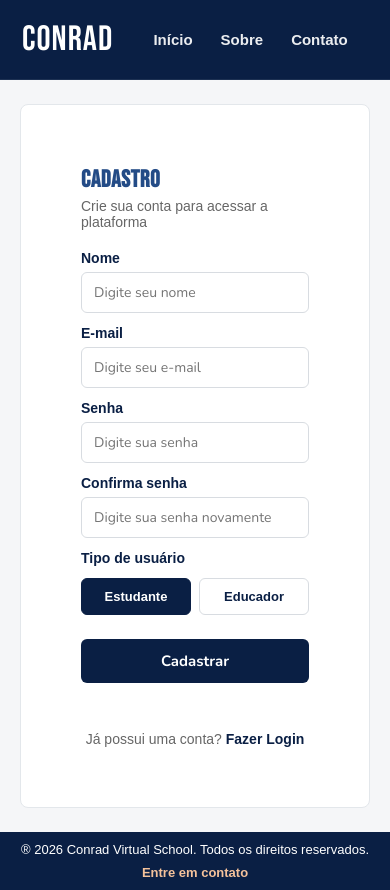
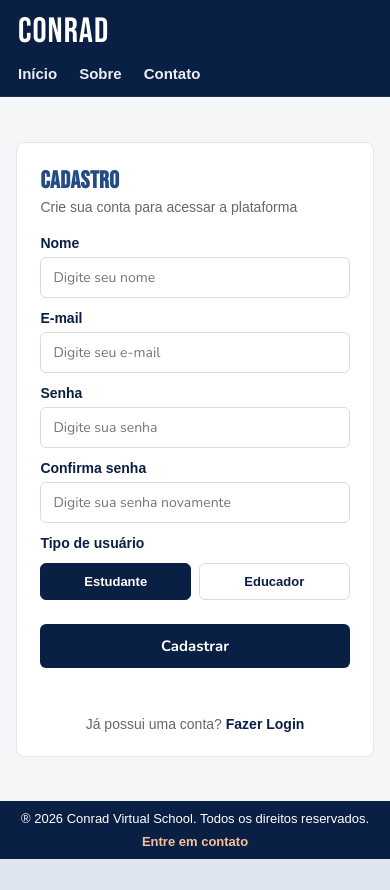
Before and after one commit to daniloakin07-boop/Conrad-, a website: page pages/cadastro.html in a window 390 px wide. After the commit the page ends 859 px from the top, so only its background shows below. Drawn offline with nearby package versions, Linux system fonts and the light colour scheme.

Commit message:
Adptação para mobile - Cadastro

```diff
--- a/pages/cadastro.html
+++ b/pages/cadastro.html
@@ -6,6 +6,38 @@
   <link rel="stylesheet" href="../CSS/geral.css">
   <link rel="icon" type="image/png" href="../img/Emblema.png">
   <title>CONRAD Virtual School - Cadastro</title>
+  <style>
+    @media (max-width: 760px) {
+      body.css-auth .topo {
+        height: auto;
+        flex-wrap: wrap;
+        gap: 12px 14px;
+        padding: 14px 18px;
+      }
+
+      body.css-auth .topo .logo {
+        margin-right: auto;
+      }
+
+      body.css-auth .topo .menu {
+        order: 3;
+        flex: 0 0 100%;
+        justify-content: flex-start;
+        gap: 22px;
+        padding-top: 4px;
+      }
+    }
+
+    @media (max-width: 600px) {
+      body.css-auth .pagina-auth {
+        padding: 24px 16px;
+      }
+
+      body.css-auth .bloco-auth {
+        padding: clamp(22px, 6vw, 32px);
+      }
+    }
+  </style>
 </head>
 <body class="css-auth">
 <!-- ============================================================================================================================ -->
```
